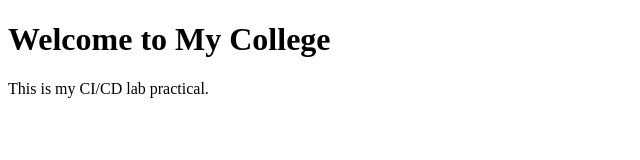
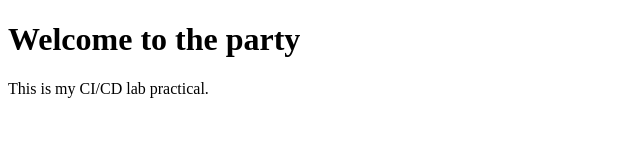
Before and after one commit to bharathvallapu/CICD, a plain HTML site: page index.html in a window 1280 px wide. Shown: the whole page, without its empty margins (0-640 px from the left). Drawn offline with Linux system fonts and the light colour scheme.

Commit message:
Update index.html

```diff
--- a/index.html
+++ b/index.html
@@ -4,7 +4,7 @@
     <title>My College Website</title>
 </head>
 <body>
-    <h1>Welcome to My College</h1>
+    <h1>Welcome to the party</h1>
     <p>This is my CI/CD lab practical.</p>
 </body>
 </html>
```
